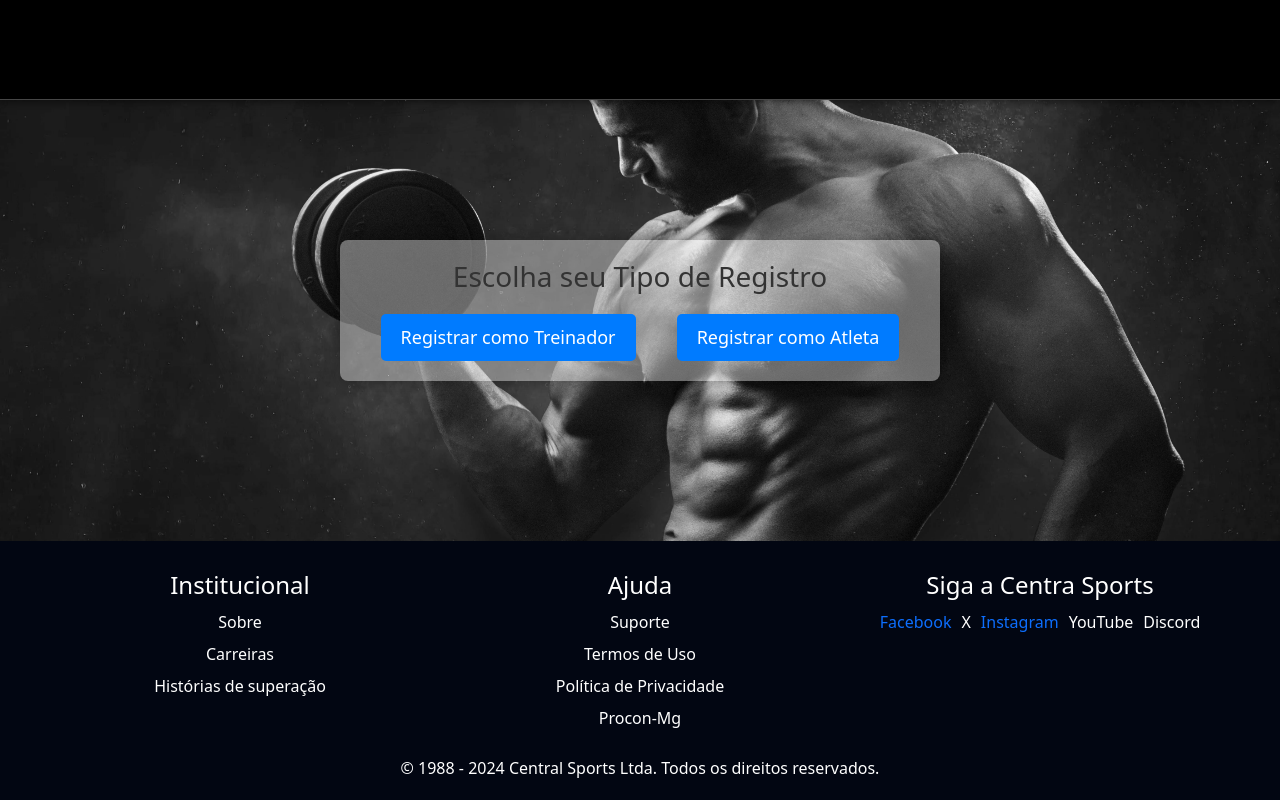
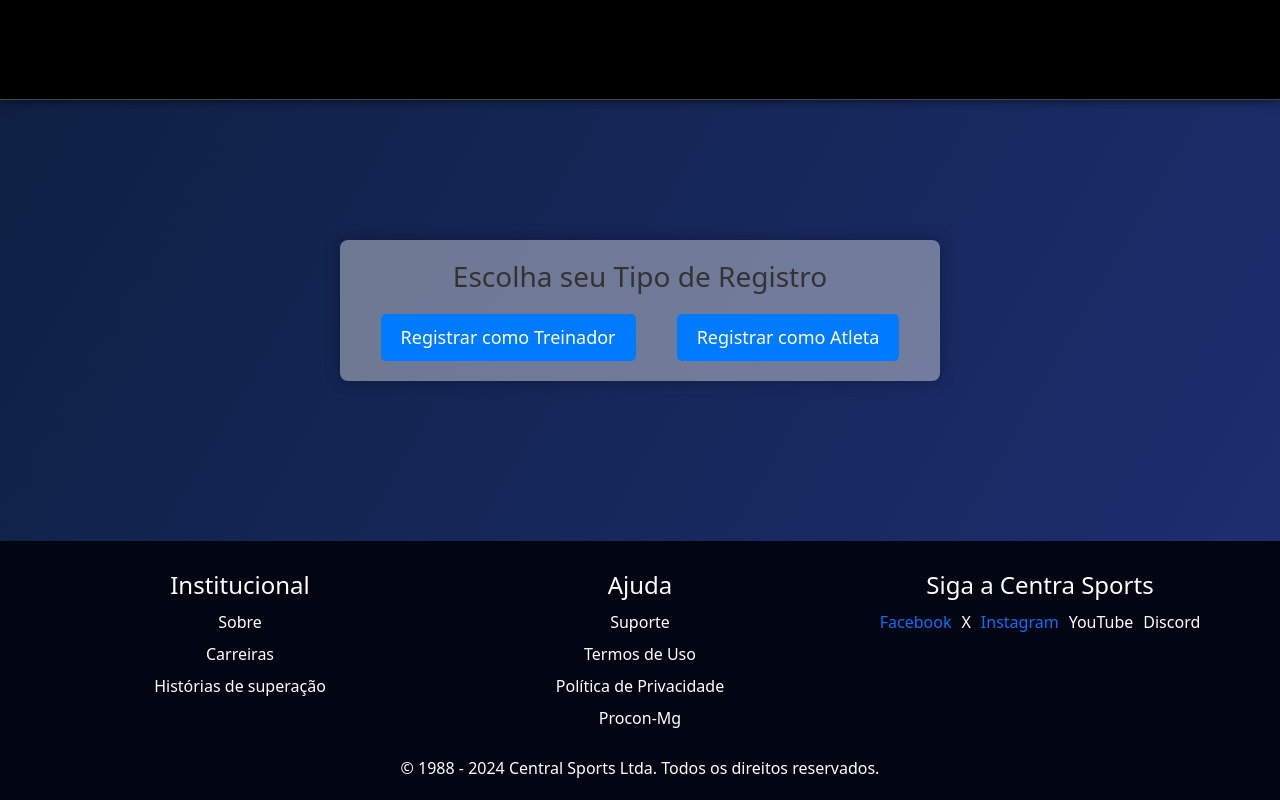
Before and after one commit to FelipeMateus4/Central-Sports, a React (Create React App) app in the folder Implementacao/front-end/: page /SelecaoUsuario in a window 1280 px wide. Built offline with nearby package versions, Linux system fonts and the light colour scheme.

Commit message:
feat: add user selection page

```diff
--- a/Implementacao/front-end/src/Pages/Login/Login.js
+++ b/Implementacao/front-end/src/Pages/Login/Login.js
@@ -29,7 +29,7 @@ const Login = () => {
             if (response.status === 200) {
                 loginAuth(data.user);
                 console.log('Logado com sucesso');
-                navigate('/authenticate');
+                navigate('/admin');
             } else if (response.status === 401) {
                 console.log('Não autorizado');
                 setError({ message: data.message });
@@ -64,7 +64,7 @@ const Login = () => {
                                 onChange={(e) => setSenha(e.target.value)}
                             />
                             <div>
-                                <a href="/treinador/register" className="text-decoration-none ml-2 regoster">
+                                <a href="/SelecaoUsuario" className="text-decoration-none ml-2 regoster">
                                     Registre-se
                                 </a>
                             </div>
--- a/Implementacao/front-end/src/Pages/SelecaoUsuario/SelecaoUsuario.css
+++ b/Implementacao/front-end/src/Pages/SelecaoUsuario/SelecaoUsuario.css
@@ -1,16 +1,30 @@
 .page-section-selecao {
-    background: url('../../Assets/esporte2.jpg') no-repeat center center;
-    background-size: cover;
+    background: #21317a;
+    background: linear-gradient(120deg, #041624, #21317a);
+    animation: gradientBG 9s linear infinite;
+    background-size: 200% 200%;
     display: flex;
     flex-direction: column;
     align-items: center;
     justify-content: center;
     flex: 1;
-    padding: 20px;
+    overflow: hidden;
+    padding: 0;
     margin: 0;
-    height: 100vh; /* Garante que a altura ocupe toda a tela */
+    height: 100vh; /* Garante que a seção ocupe toda a altura da tela */
 }
 
+@keyframes gradientBG {
+    0% {
+        background-position: 0% 50%;
+    }
+    50% {
+        background-position: 100% 50%;
+    }
+    100% {
+        background-position: 0% 50%;
+    }
+}
 .selecao-container {
     background-color: #f4f4f467;
     padding: 20px;
```
